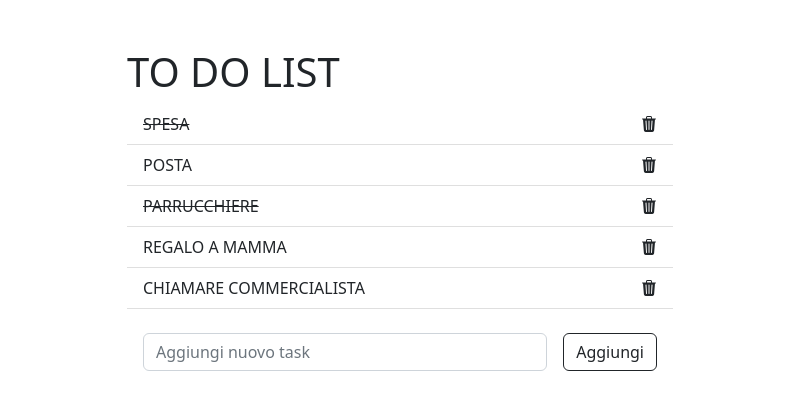
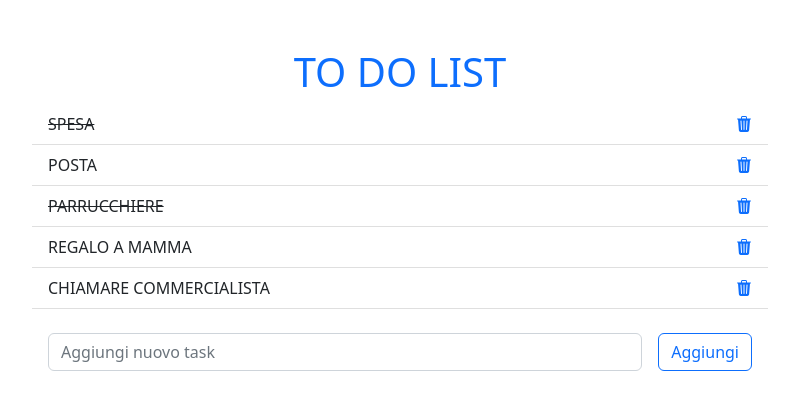
Before and after one commit to lesssay/vue-todolist, a plain HTML site: page index.html in a window 1280 px wide. Shown: the whole page, without its empty margins (240-1039 px from the left). Drawn offline with nearby package versions, Linux system fonts and the light colour scheme.

Commit message:
milestone3 ok

```diff
--- a/index.html
+++ b/index.html
@@ -24,19 +24,20 @@
 <body>
     <section id="to-do-list" class="container py-5">
         <div class="row">
-            <div class="col-6 offset-3">
-                <h1>TO DO LIST</h1>
+            <div class="col-8 offset-2">
+                <h1 class="text-primary text-center">TO DO LIST</h1>
                 <ul class="list-group list-group-flush">
                     <li v-for="(task, i) in tasks"
                         class="list-group-item d-flex justify-content-between"
                         :class="{'text-decoration-line-through' : task.done === 'true'}">
                         {{task.text.toUpperCase()}}
-                        <i class="bi bi-trash3-fill" @click="removeTask(i)"></i>
+                        <i class="bi bi-trash3-fill text-primary" @click="removeTask(i)"></i>
                     </li>
                     <li class="list-group-item mt-3 d-flex">
                         <input type="text" placeholder="Aggiungi nuovo task"
-                            class="form-control me-3">
-                        <button type="button" class="btn btn-outline-dark">Aggiungi</button>
+                            class="form-control me-3" v-model.trim="newTask.text">
+                        <button type="button" class="btn btn-outline-primary"
+                            @click="addTask">Aggiungi</button>
                     </li>
                 </ul>
             </div>
--- a/js/script.js
+++ b/js/script.js
@@ -34,12 +34,20 @@ const root = new Vue({
             { text: 'parrucchiere', done: 'true' },
             { text: 'regalo a mamma', done: 'false' },
             { text: 'chiamare commercialista', done: 'false' }
-        ]
+        ],
+
+        newTask: { text: '', done: 'false' },
     },
+
 
     methods: {
         removeTask(index) {
             this.tasks.splice(index, 1);
+        },
+
+        addTask() {
+            this.tasks.push(this.newTask);
         }
     }
+
 });
```
